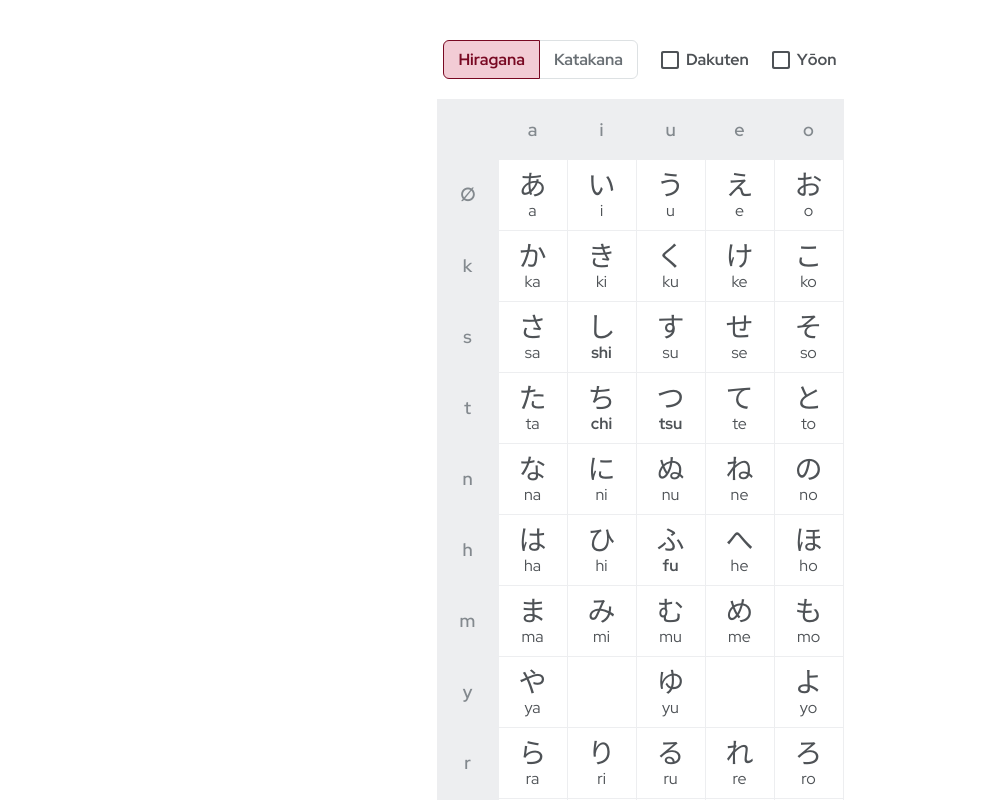
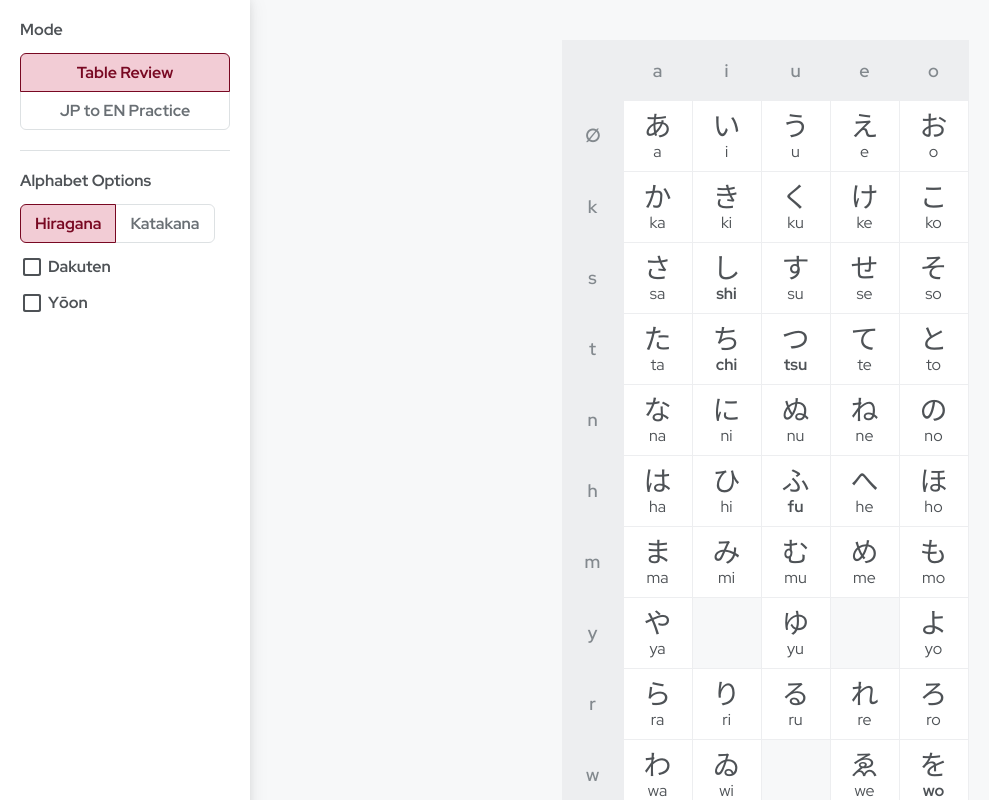
Before and after one commit to updownupdown/learn-japanese, a React (Create React App) app: page / in a window 1280 px wide. Shown: the top 800 px of the page, without its empty margins (0-989 px from the left). Built offline with nearby package versions, Linux system fonts and the light colour scheme.

Commit message:
Add JP to EN quiz

```diff
--- a/src/App.tsx
+++ b/src/App.tsx
@@ -1,10 +1,21 @@
 import React, { useState } from "react";
 import { AlphabetTable } from "./components/AlphabetTable";
-import { Checkbox } from "./components/Checkbox";
-import { Toggle, ToggleGroup } from "./components/Toggle";
+import { JP2EN } from "./components/JP2EN";
+import { Nav } from "./components/Nav";
 import { AlphabetType, AlphabetTypes } from "./library/alphabet";
+import { ValueOf } from "./utils/utils";
+
+export const Modes = {
+  tableReview: "Table Review",
+  // tableQuiz: "Table Quiz",
+  jp2en: "JP to EN Practice",
+  // en2jp: "English to Japanese",
+} as const;
+export type Mode = ValueOf<typeof Modes>;
 
 function App() {
+  const [mode, setMode] = useState<Mode>(Modes.tableReview);
+
   const [alphabet, setAlphabet] = useState<AlphabetType>(
     AlphabetTypes.hiragana
   );
@@ -12,43 +23,34 @@ function App() {
   const [includeYoon, setIncludeYoon] = useState(false);
 
   return (
-    <div className="main">
-      <div className="main__toggles">
-        <ToggleGroup label="Alphabet" hideLabel>
-          <Toggle
-            name={AlphabetTypes.hiragana}
-            label={AlphabetTypes.hiragana}
-            isCurrent={alphabet === AlphabetTypes.hiragana}
-            onClick={() => setAlphabet(AlphabetTypes.hiragana)}
+    <div className="layout">
+      <Nav
+        mode={mode}
+        setMode={setMode}
+        alphabet={alphabet}
+        setAlphabet={setAlphabet}
+        includeDakuten={includeDakuten}
+        setIncludeDakuten={setIncludeDakuten}
+        includeYoon={includeYoon}
+        setIncludeYoon={setIncludeYoon}
+      />
+
+      <div className="main">
+        {mode === Modes.tableReview && (
+          <AlphabetTable
+            alphabet={alphabet}
+            includeDakuten={includeDakuten}
+            includeYoon={includeYoon}
           />
-          <Toggle
-            name={AlphabetTypes.katakana}
-            label={AlphabetTypes.katakana}
-            isCurrent={alphabet === AlphabetTypes.katakana}
-            onClick={() => setAlphabet(AlphabetTypes.katakana)}
+        )}
+        {mode === Modes.jp2en && (
+          <JP2EN
+            alphabet={alphabet}
+            includeDakuten={includeDakuten}
+            includeYoon={includeYoon}
           />
-        </ToggleGroup>
-
-        <Checkbox
-          label="Dakuten"
-          name="dakuten"
-          isChecked={includeDakuten}
-          onChange={() => setIncludeDakuten(!includeDakuten)}
-        />
-
-        <Checkbox
-          label="Yōon"
-          name="yoon"
-          isChecked={includeYoon}
-          onChange={() => setIncludeYoon(!includeYoon)}
-        />
+        )}
       </div>
-
-      <AlphabetTable
-        alphabet={alphabet}
-        includeDakuten={includeDakuten}
-        includeYoon={includeYoon}
-      />
     </div>
   );
 }
--- a/src/components/AlphabetTable.scss
+++ b/src/components/AlphabetTable.scss
@@ -89,7 +89,8 @@
         width: $cell-width-wide;
       }
 
-      &--dakuten {
+      &--dakuten,
+      &--null {
         background-color: var(--K100);
       }
 
--- a/src/components/AlphabetTable.tsx
+++ b/src/components/AlphabetTable.tsx
@@ -14,7 +14,7 @@ interface Props {
   includeYoon: boolean;
 }
 
-function isYoon(i: number) {
+export function isYoon(i: number) {
   return i > 4;
 }
 
@@ -55,7 +55,7 @@ export const AlphabetTable = ({
                 {row.title}
               </span>
 
-              {row.cells.map((cell, i) => {
+              {row.letters.map((cell, i) => {
                 if (isYoon(i) && !includeYoon) return null;
 
                 return (
--- /dev/null
+++ b/src/components/Icons/Menu.tsx
@@ -0,0 +1,21 @@
+import * as React from "react";
+
+export function Menu(props: React.SVGProps<SVGSVGElement>) {
+  return (
+    <svg
+      width={24}
+      height={24}
+      viewBox="0 0 24 24"
+      fill="#000000"
+      xmlns="https://www.w3.org/2000/svg"
+      {...props}
+    >
+      <path
+        fillRule="evenodd"
+        clipRule="evenodd"
+        d="M4 8C3.45 8 3 7.55 3 7C3 6.45 3.45 6 4 6H20C20.55 6 21 6.45 21 7C21 7.55 20.55 8 20 8H4ZM4 13H20C20.55 13 21 12.55 21 12C21 11.45 20.55 11 20 11H4C3.45 11 3 11.45 3 12C3 12.55 3.45 13 4 13ZM4 18H20C20.55 18 21 17.55 21 17C21 16.45 20.55 16 20 16H4C3.45 16 3 16.45 3 17C3 17.55 3.45 18 4 18Z"
+        fill="black"
+      />
+    </svg>
+  );
+}
--- /dev/null
+++ b/src/components/JP2EN.scss
@@ -0,0 +1,51 @@
+.jp2en {
+  .jp2en-card {
+    display: flex;
+    flex-direction: column;
+    align-items: center;
+    width: 300px;
+    gap: 30px;
+    padding: 30px;
+
+    border-radius: 10px;
+    background: var(--white);
+    box-shadow: 1px 2px 6px rgba(0, 0, 0, 0.08),
+      1px 2px 12px rgba(0, 0, 0, 0.08);
+
+    &__jp {
+      font-size: 60px;
+    }
+    &__end {
+      font-size: 20px;
+    }
+
+    .input {
+      transition: 0.2s ease all;
+      transition-property: border-color, box-shadow, background-color;
+      padding: 20px;
+      width: 120px;
+
+      border-radius: 8px;
+      border: 2px solid var(--K300);
+
+      font-size: 20px;
+      text-align: center;
+
+      &:not(.input--success):hover {
+        border-color: var(--K500);
+        box-shadow: 1px 2px 6px rgba(0, 0, 0, 0.1);
+      }
+      &:not(.input--success):focus {
+        outline: none;
+        border-color: var(--K600);
+        box-shadow: 0 0 0 4px var(--K200);
+      }
+      &--success {
+        outline: none;
+        background-color: rgba(var(--status-green-rgb), 0.04);
+        border-color: var(--status-green);
+        box-shadow: 0 0 0 4px rgba(var(--status-green-rgb), 0.2);
+      }
+    }
+  }
+}
--- /dev/null
+++ b/src/components/JP2EN.tsx
@@ -0,0 +1,124 @@
+import clsx from "clsx";
+import React, { useState, useEffect } from "react";
+import { alphabets, AlphabetType, AlphabetTypes } from "../library/alphabet";
+import { isYoon } from "./AlphabetTable";
+import { Checkbox } from "./Checkbox";
+import "./JP2EN.scss";
+
+interface Props {
+  alphabet: AlphabetType;
+  includeDakuten: boolean;
+  includeYoon: boolean;
+}
+
+interface QuestionProps {
+  question: string;
+  answer: string;
+}
+
+export const JP2EN = ({ alphabet, includeDakuten, includeYoon }: Props) => {
+  const [question, setQuestion] = useState("");
+  const [answer, setAnswer] = useState("");
+  const [guess, setGuess] = useState("");
+  const [guessedCorrectly, setGuessedCorrectly] = useState(false);
+  const [autoAdvance, setAutoAdvance] = useState(false);
+
+  function checkGuess() {
+    if (answer !== "" && guess === answer) {
+      setGuessedCorrectly(true);
+      if (autoAdvance) getNewCard();
+    }
+  }
+
+  const handleKeyPress = (event: KeyboardEvent) => {
+    if (event.key === "Enter") {
+      if (guessedCorrectly) getNewCard();
+    } else if (event.key === " " && !guessedCorrectly) {
+      const nextLetter = answer[guess.length];
+      event.preventDefault();
+      setGuess(guess + nextLetter);
+    } else if (guessedCorrectly) {
+      event.preventDefault();
+    }
+  };
+
+  function getNewCard() {
+    let letters: QuestionProps[] = [];
+
+    alphabets.forEach((row) => {
+      row.letters.forEach((letter, i) => {
+        if (
+          letter === null ||
+          (row.dakuten && !includeDakuten) ||
+          (isYoon(i) && !includeYoon)
+        )
+          return;
+
+        const character =
+          alphabet === AlphabetTypes.hiragana ? letter.hg : letter.kk;
+
+        letters.push({ question: character, answer: letter.en });
+      });
+    });
+
+    const randomLetter = letters[Math.floor(Math.random() * letters.length)];
+
+    setQuestion(randomLetter.question);
+    setAnswer(randomLetter.answer);
+    setGuess("");
+    setGuessedCorrectly(false);
+  }
+
+  useEffect(() => {
+    document.addEventListener("keydown", handleKeyPress);
+
+    return () => {
+      document.removeEventListener("keydown", handleKeyPress);
+    };
+  }, [handleKeyPress]);
+
+  useEffect(() => {
+    getNewCard();
+  }, [alphabet, includeDakuten, includeYoon]);
+
+  useEffect(() => {
+    checkGuess();
+  }, [guess]);
+
+  return (
+    <div className="jp2en">
+      <div className="jp2en-card">
+        <div className="jp2en-card__jp">{question}</div>
+
+        <input
+          autoFocus
+          spellCheck="false"
+          className={clsx("input", guessedCorrectly && "input--success")}
+          value={guess}
+          onChange={(e) => {
+            console.log(e.target.value);
+            setGuess(e.target.value);
+          }}
+        />
+
+        <button
+          className="button"
+          onClick={() => getNewCard()}
+          disabled={!guessedCorrectly}
+        >
+          Next
+        </button>
+
+        <Checkbox
+          label="Auto-advance"
+          name="auto-advance"
+          onChange={() => {
+            if (!autoAdvance && guessedCorrectly) getNewCard();
+            setAutoAdvance(!autoAdvance);
+          }}
+          isChecked={autoAdvance}
+        />
+      </div>
+    </div>
+  );
+};
--- /dev/null
+++ b/src/components/Nav.scss
@@ -0,0 +1,51 @@
+.nav {
+  position: relative;
+  z-index: 2;
+  padding: 20px;
+  width: 250px;
+  background: var(--white);
+  box-shadow: 0 0 20px rgba(0, 0, 0, 0.08), 0 0 8px rgba(0, 0, 0, 0.08);
+
+  &__icon {
+    display: none;
+    margin-bottom: 20px;
+
+    svg {
+      width: 32px;
+      height: 32px;
+
+      path {
+        fill: var(--K800);
+      }
+    }
+  }
+
+  &__menu {
+    display: flex;
+    flex-direction: column;
+    gap: 20px;
+  }
+
+  .menu-section {
+    display: flex;
+    flex-direction: column;
+    align-items: flex-start;
+    flex: 1;
+    gap: 12px;
+
+    h3 {
+      font-size: 16px;
+      font-weight: 700;
+    }
+
+    .toggle-group,
+    .toggle-buttons {
+      width: 100%;
+    }
+  }
+
+  .menu-section + .menu-section {
+    padding-top: 20px;
+    border-top: 1px solid var(--K200);
+  }
+}
--- /dev/null
+++ b/src/components/Nav.tsx
@@ -0,0 +1,103 @@
+import React, { useState } from "react";
+import { Mode, Modes } from "../App";
+import { AlphabetType, AlphabetTypes } from "../library/alphabet";
+import { Checkbox } from "./Checkbox";
+import { Menu } from "./Icons/Menu";
+import "./Nav.scss";
+import { Toggle, ToggleGroup } from "./Toggle";
+
+interface MenuSectionProps {
+  title: string;
+  children: React.ReactNode;
+}
+
+const MenuSection = ({ title, children }: MenuSectionProps) => {
+  return (
+    <div className="menu-section">
+      <h3>{title}</h3>
+      {children}
+    </div>
+  );
+};
+
+interface Props {
+  mode: Mode;
+  setMode: (mode: Mode) => void;
+  alphabet: AlphabetType;
+  setAlphabet: (alphabet: AlphabetType) => void;
+  includeDakuten: boolean;
+  setIncludeDakuten: (include: boolean) => void;
+  includeYoon: boolean;
+  setIncludeYoon: (include: boolean) => void;
+}
+
+export const Nav = ({
+  mode,
+  setMode,
+  alphabet,
+  setAlphabet,
+  includeDakuten,
+  setIncludeDakuten,
+  includeYoon,
+  setIncludeYoon,
+}: Props) => {
+  // const [isOpen, setIsOpen] = useState(true);
+
+  return (
+    <div className="nav">
+      <div className="nav__icon">
+        <Menu />
+      </div>
+      <div className="nav__menu">
+        <MenuSection title="Mode">
+          <ToggleGroup label="Alphabet" hideLabel isVertical>
+            <>
+              {Object.entries(Modes).map(([key, value]) => {
+                return (
+                  <Toggle
+                    key={value}
+                    name={value}
+                    label={value}
+                    isCurrent={mode === value}
+                    onClick={() => setMode(value as Mode)}
+                  />
+                );
+              })}
+            </>
+          </ToggleGroup>
+        </MenuSection>
+
+        <MenuSection title="Alphabet Options">
+          <ToggleGroup label="Alphabet" hideLabel>
+            <Toggle
+              name={AlphabetTypes.hiragana}
+              label={AlphabetTypes.hiragana}
+              isCurrent={alphabet === AlphabetTypes.hiragana}
+              onClick={() => setAlphabet(AlphabetTypes.hiragana)}
+            />
+            <Toggle
+              name={AlphabetTypes.katakana}
+              label={AlphabetTypes.katakana}
+              isCurrent={alphabet === AlphabetTypes.katakana}
+              onClick={() => setAlphabet(AlphabetTypes.katakana)}
+            />
+          </ToggleGroup>
+
+          <Checkbox
+            label="Dakuten"
+            name="dakuten"
+            isChecked={includeDakuten}
+            onChange={() => setIncludeDakuten(!includeDakuten)}
+          />
+
+          <Checkbox
+            label="Yōon"
+            name="yoon"
+            isChecked={includeYoon}
+            onChange={() => setIncludeYoon(!includeYoon)}
+          />
+        </MenuSection>
+      </div>
+    </div>
+  );
+};
--- a/src/components/Toggle.scss
+++ b/src/components/Toggle.scss
@@ -33,19 +33,6 @@
       cursor: pointer;
     }
 
-    &:not(:first-of-type) {
-      margin-left: -1px;
-    }
-
-    &:first-of-type {
-      border-top-left-radius: $borderRadius;
-      border-bottom-left-radius: $borderRadius;
-    }
-    &:last-of-type {
-      border-top-right-radius: $borderRadius;
-      border-bottom-right-radius: $borderRadius;
-    }
-
     &:not(.toggle--current):not(:disabled):hover {
       background: rgba(var(--accent-rgb), 0.1);
     }
@@ -68,4 +55,52 @@
       }
     }
   }
+
+  &--horizontal {
+    @media #{$query-max-sm} {
+      flex-direction: column;
+    }
+    @media #{$query-min-sm} {
+      flex-direction: row;
+      align-items: center;
+    }
+
+    .toggle {
+      &:not(:first-of-type) {
+        margin-left: -1px;
+      }
+
+      &:first-of-type {
+        border-top-left-radius: $borderRadius;
+        border-bottom-left-radius: $borderRadius;
+      }
+      &:last-of-type {
+        border-top-right-radius: $borderRadius;
+        border-bottom-right-radius: $borderRadius;
+      }
+    }
+  }
+
+  &--vertical {
+    flex-direction: column;
+
+    .toggle-buttons {
+      flex-direction: column;
+    }
+
+    .toggle {
+      &:not(:first-of-type) {
+        margin-top: -1px;
+      }
+
+      &:first-of-type {
+        border-top-left-radius: $borderRadius;
+        border-top-right-radius: $borderRadius;
+      }
+      &:last-of-type {
+        border-bottom-left-radius: $borderRadius;
+        border-bottom-right-radius: $borderRadius;
+      }
+    }
+  }
 }
--- a/src/css/layout.scss
+++ b/src/css/layout.scss
@@ -1,12 +1,20 @@
+.layout {
+  display: flex;
+  width: 100%;
+  height: 100%;
+  min-width: 100vw;
+  min-height: 100vh;
+}
+
 .main {
+  position: relative;
+  z-index: 1;
+  display: flex;
+  flex-direction: column;
+  justify-content: center;
+  align-items: center;
+  flex: 1;
   padding: 40px;
 
-  &__toggles {
-    display: flex;
-    align-items: center;
-    justify-content: center;
-    flex: 1;
-    gap: 20px;
-    margin-bottom: 20px;
-  }
+  background: var(--K100);
 }
--- a/src/library/alphabet.tsx
+++ b/src/library/alphabet.tsx
@@ -18,7 +18,7 @@ interface TableCell {
 interface TableRow {
   title: string;
   dakuten: boolean;
-  cells: (TableCell | null)[];
+  letters: (TableCell | null)[];
 }
 
 export const alphabetsColumns = ["a", "i", "u", "e", "o", "ya", "yu", "yo"];
@@ -27,7 +27,7 @@ export const alphabets: TableRow[] = [
   {
     title: "∅",
     dakuten: false,
-    cells: [
+    letters: [
       {
         hg: "あ",
         kk: "ア",
@@ -61,7 +61,7 @@ export const alphabets: TableRow[] = [
   {
     title: "k",
     dakuten: false,
-    cells: [
+    letters: [
       {
         hg: "か",
         kk: "カ",
@@ -107,7 +107,7 @@ export const alphabets: TableRow[] = [
   {
     title: "g",
     dakuten: true,
-    cells: [
+    letters: [
       {
         hg: "が",
         kk: "ガ",
@@ -153,7 +153,7 @@ export const alphabets: TableRow[] = [
   {
     title: "s",
     dakuten: false,
-    cells: [
+    letters: [
       {
         hg: "さ",
         kk: "サ",
@@ -203,7 +203,7 @@ export const alphabets: TableRow[] = [
   {
     title: "z",
     dakuten: true,
-    cells: [
+    letters: [
       {
         hg: "ざ",
         kk: "ザ",
@@ -253,7 +253,7 @@ export const alphabets: TableRow[] = [
   {
     title: "t",
     dakuten: false,
-    cells: [
+    letters: [
       {
         hg: "た",
         kk: "タ",
@@ -304,7 +304,7 @@ export const alphabets: TableRow[] = [
   {
     title: "d",
     dakuten: true,
-    cells: [
+    letters: [
       {
         hg: "だ",
         kk: "ダ",
@@ -355,7 +355,7 @@ export const alphabets: TableRow[] = [
   {
     title: "n",
     dakuten: false,
-    cells: [
+    letters: [
       {
         hg: "な",
         kk: "ナ",
@@ -401,7 +401,7 @@ export const alphabets: TableRow[] = [
   {
     title: "h",
     dakuten: false,
-    cells: [
+    letters: [
       {
         hg: "は",
         kk: "ハ",
@@ -448,7 +448,7 @@ export const alphabets: TableRow[] = [
   {
     title: "b",
     dakuten: true,
-    cells: [
+    letters: [
       {
         hg: "ば",
         kk: "バ",
@@ -494,7 +494,7 @@ export const alphabets: TableRow[] = [
   {
     title: "p",
     dakuten: true,
-    cells: [
+    letters: [
       {
         hg: "ぱ",
         kk: "パ",
@@ -540,7 +540,7 @@ export const alphabets: TableRow[] = [
   {
     title: "m",
     dakuten: false,
-    cells: [
+    letters: [
       {
         hg: "ま",
         kk: "マ",
@@ -586,7 +586,7 @@ export const alphabets: TableRow[] = [
   {
     title: "y",
     dakuten: false,
-    cells: [
+    letters: [
       {
         hg: "や",
         kk: "ヤ",
@@ -612,7 +612,7 @@ export const alphabets: TableRow[] = [
   {
     title: "r",
     dakuten: false,
-    cells: [
+    letters: [
       {
         hg: "ら",
         kk: "ラ",
@@ -658,7 +658,7 @@ export const alphabets: TableRow[] = [
   {
     title: "w",
     dakuten: false,
-    cells: [
+    letters: [
       {
         hg: "わ",
         kk: "ワ",
@@ -689,7 +689,7 @@ export const alphabets: TableRow[] = [
   {
     title: "",
     dakuten: false,
-    cells: [
+    letters: [
       {
         hg: "ん",
         kk: "ン",
```
Also changed, not shown: src/css/styles.scss (+15 -5 lines).
